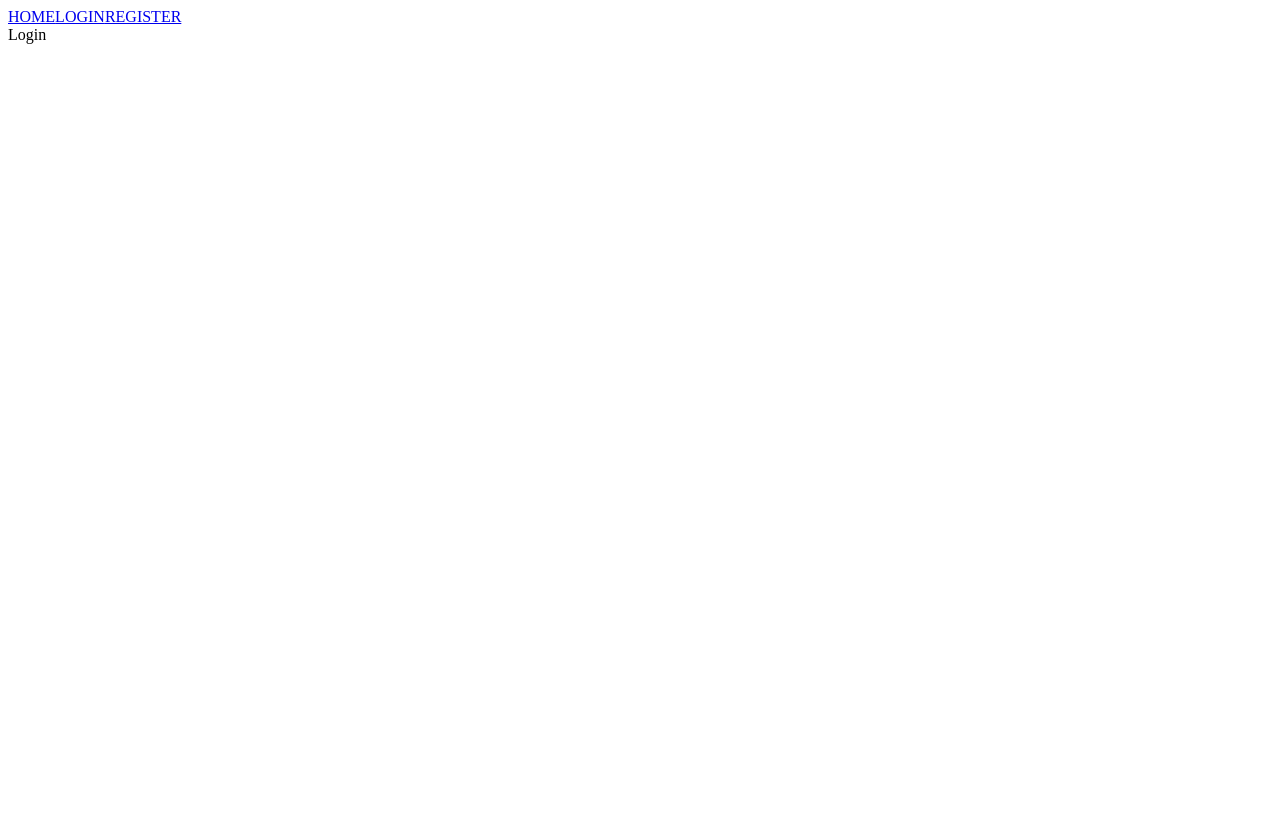
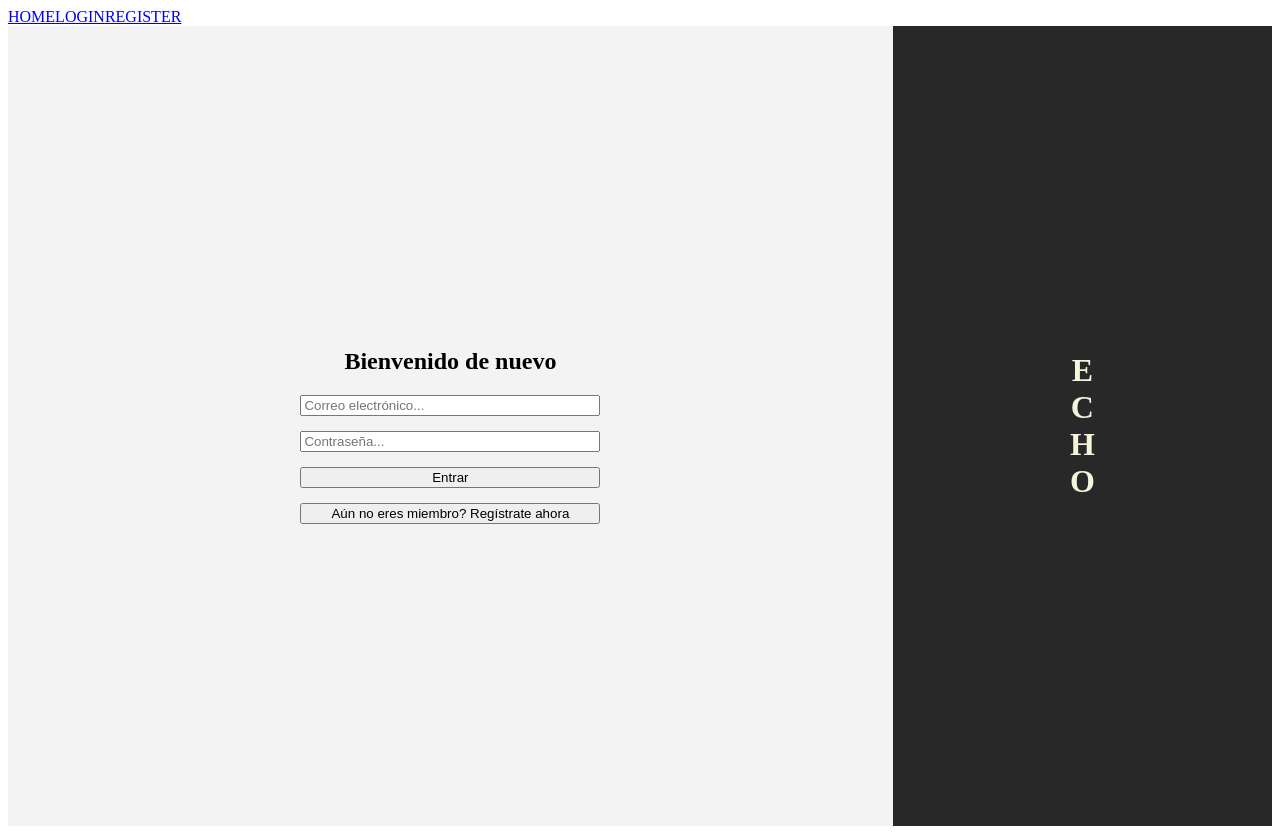
Before and after one commit to HelenaLM32/ECHO, a React app in the folder frontend/: page /login in a window 1280 px wide. Before the commit the page ends 800 px from the top, so only its background shows below. Built offline with nearby package versions, Linux system fonts and the light colour scheme; the HTML template or start-up script is replaced by a standard one.

Commit message:
update12/3/2026

```diff
--- /dev/null
+++ b/frontend/src/pages/Login/Login.css
@@ -0,0 +1,36 @@
+.login-container {
+    background-color: #F3F3F3;
+    display: grid;
+    grid-template-columns: 70% 30%;
+    min-height: 100vh;
+}
+
+.login-cont {
+    display: flex;
+    flex-direction: column;
+    justify-content: center;
+    align-items: center;
+    padding: 70px;
+}
+
+.login-cont2 {
+    background-color: #282828;
+    display: flex;
+    justify-content: center;
+    align-items: center;
+    flex-direction: column;
+    color: beige;
+}
+
+.login-cont2 h1{
+    margin: 0;
+}
+
+
+form {
+    display: flex;
+    flex-direction: column;
+    gap: 15px;
+    width: 100%;
+    max-width: 300px;
+}
--- a/frontend/src/pages/Login/Login.jsx
+++ b/frontend/src/pages/Login/Login.jsx
@@ -1,7 +1,103 @@
-import React from 'react'
+import { useState } from "react";
+import { useNavigate } from "react-router-dom";
+import "./Login.css";
 
-export default function Login() {
+const USERS_API = "https://example.com/api/users"; // PONER NUESTRA API
+
+function Login() {
+  const [email, setEmail] = useState("");
+  const [password, setPassword] = useState("");
+  const [loadingUsers, setLoadingUsers] = useState(false);
+  const [errorUsers, setErrorUsers] = useState(null);
+  const navigate = useNavigate();
+
+  const loginUsers = async (email, password) => {
+    setLoadingUsers(true);
+    setErrorUsers(null);
+    try {
+      const res = await fetch(USERS_API);
+      if (!res.ok) throw new Error("Error de servidor");
+      const data = await res.json();
+
+      const found = data.find(
+        (c) => c.email.toLowerCase() === email.toLowerCase()
+      );
+
+      if (!found) throw new Error("Email no encontrado");
+      if (found.password !== password) throw new Error("Contraseña incorrecta");
+
+
+      localStorage.setItem("user", JSON.stringify(found));
+
+      return found;
+    } catch (err) {
+      setErrorUsers(err.message);
+      throw err;
+    } finally {
+      setLoadingUsers(false);
+    }
+  };
+
+  const handleSubmit = async (e) => {
+    e.preventDefault();
+    try {
+      await loginUsers(email, password);
+      navigate("/");
+    } catch {
+
+    }
+  };
+
   return (
-    <div>Login</div>
-  )
+    <>
+    <div className="login-container">
+    <div className="login-cont">
+
+        <h2>Bienvenido de nuevo</h2>
+        <form onSubmit={handleSubmit}>
+          <input
+            type="email"
+            placeholder="Correo electrónico..."
+            value={email}
+            onChange={(e) => setEmail(e.target.value)}
+            required
+            disabled={loadingUsers}
+          />
+          <input
+            type="password"
+            placeholder="Contraseña..."
+            value={password}
+            onChange={(e) => setPassword(e.target.value)}
+            required
+            disabled={loadingUsers}
+          />
+          <button type="submit" disabled={loadingUsers}>
+            {loadingUsers ? "Verificando..." : "Entrar"}
+          </button>
+          <button
+            type="button"
+            className="register-btn"
+            onClick={() => navigate("/register")}
+            disabled={loadingUsers}
+          >
+            Aún no eres miembro? Regístrate ahora
+          </button>
+        </form>
+
+        {loadingUsers && <p className="status-text">Cargando...</p>}
+        {errorUsers && <p className="error-text">{errorUsers}</p>}
+      </div>
+
+    <div className="login-cont2">
+      <h1>E</h1>
+      <h1>C</h1>
+      <h1>H</h1>
+      <h1>O</h1>
+
+    </div>
+    </div>
+    </>
+  );
 }
+
+export default Login;
```
